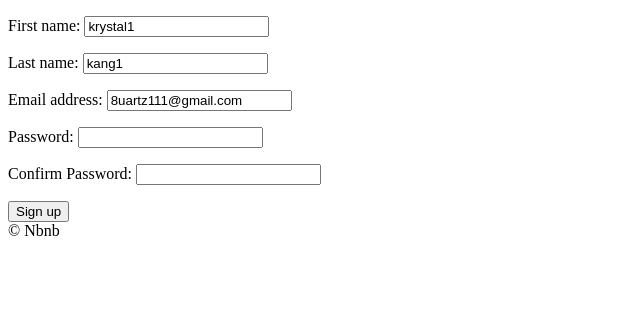
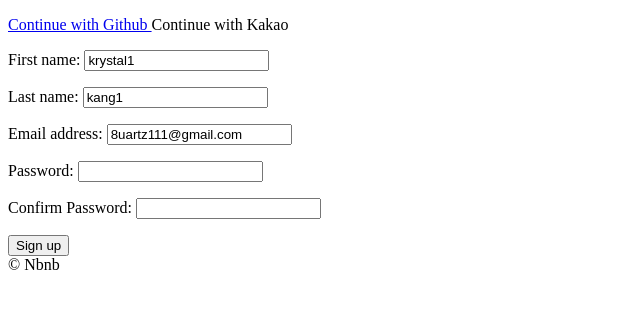
Before and after one commit to krystal3l/airbnb-clone, a Django app: page /users/signup in a window 1280 px wide. Shown: the part 78-387 px from the top of the page, without its empty margins (0-640 px from the left). Run offline with Django 3.2, Linux system fonts and the light colour scheme.

Commit message:
Github Login

```diff
--- /dev/null
+++ b/templates/partials/social_login.html
@@ -0,0 +1,9 @@
+<div>
+    <a href="{% url 'users:github-login' %} ">
+        Continue with Github
+    </a>
+    <a>
+        Continue with Kakao
+    </a>
+
+</div>
--- a/templates/users/login.html
+++ b/templates/users/login.html
@@ -8,6 +8,7 @@
 {% endblock search-bar %}
 
 {% block content %}
+    {% include "partials/social_login.html" %}
     <form method="POST" action="{% url 'users:login' %}">
         {% csrf_token %}
         {{form.as_p}}
--- a/templates/users/signup.html
+++ b/templates/users/signup.html
@@ -8,6 +8,9 @@
 {% endblock search-bar %}
 
 {% block content %}
+
+{% include "partials/social_login.html" %}
+
     <form method="POST" action="{% url 'users:signup' %}">
         {% csrf_token %}
         {{form.as_p}}
--- a/users/admin.py
+++ b/users/admin.py
@@ -20,6 +20,7 @@ class CustomUserAdmin(UserAdmin):
                     "language",
                     "currency",
                     "superhost",
+                    "login_method",
                 )
             },
         ),
@@ -39,6 +40,7 @@ class CustomUserAdmin(UserAdmin):
         "is_superuser",
         "email_secret",
         "email_verified",
+        "login_method",
     )
 
 
--- a/users/models.py
+++ b/users/models.py
@@ -31,6 +31,16 @@ class User(AbstractUser):
 
     CURRENCY_CHOICES = ((CURRENCY_USD, "USD"), (CURRENCY_KRW, "KRW"))
 
+    LOGIN_EMAIL = "email"
+    LOGIN_GITHUB = "github"
+    LOGIN_KAKAO = "kakao"
+
+    LOGIN_CHOICES = (
+        (LOGIN_EMAIL, "Email"),
+        (LOGIN_GITHUB, "Github"),
+        (LOGIN_KAKAO, "Kakao"),
+    )
+
     avatar = models.ImageField(upload_to="avatars", blank=True)
     gender = models.CharField(choices=GENDER_CHOICES, max_length=10, blank=True)
 
@@ -49,6 +59,9 @@ class User(AbstractUser):
     superhost = models.BooleanField(default=False)
     email_verified = models.BooleanField(default=False)
     email_secret = models.CharField(max_length=20, default="", blank=True)
+    login_method = models.CharField(
+        max_length=50, choices=LOGIN_CHOICES, default="LOGIN_EMAIL"
+    )
 
     def verify_email(self):
         if self.email_verified is False:
--- a/users/urls.py
+++ b/users/urls.py
@@ -5,6 +5,8 @@ app_name = "users"
 
 urlpatterns = [
     path("login/", views.LoginView.as_view(), name="login"),
+    path("login/github", views.github_login, name="github-login"),
+    path("login/github/callback", views.github_callback, name="github-callback"),
     path("logout", views.log_out, name="logout"),
     path("signup", views.SignUpView.as_view(), name="signup"),
     path("verify/<str:key>", views.complete_verification, name="complete-verification"),
--- a/users/views.py
+++ b/users/views.py
@@ -1,3 +1,5 @@
+import os
+import requests
 from django.views import View
 from django.views.generic import FormView
 from django.urls import reverse_lazy
@@ -82,3 +84,26 @@ def complete_verification(request, key):
         # to do : add error message
         pass
     return redirect(reverse("core:home"))
+
+
+def github_login(requset):
+    # user를 github에 보내는 역할
+    client_id = os.environ.get("GH_ID")
+    redirect_uri = "http://127.0.0.1:8000/users/login/github/callback"
+    return redirect(
+        f"https://github.com/login/oauth/authorize?client_id={client_id}&redirect_uri={redirect_uri}&scope=read:user"
+    )
+
+
+def github_callback(request):
+    client_id = os.environ.get("GH_ID")
+    client_secret = os.environ.get("GH_SECRET")
+    code = request.GET.get("code", None)
+    if code is not None:
+        request = requests.post(
+            f"https://github.com/login/oauth/access_token?client_id={client_id}&client_secret={client_secret}&code={code}",
+            headers={"Accept": "application/json"},
+        )
+        print(request.json())
+    else:
+        return redirect(reverse("core:home"))
```
Also changed, not shown: users/migrations/0007_user_login_method.py (added), 2 other files.
